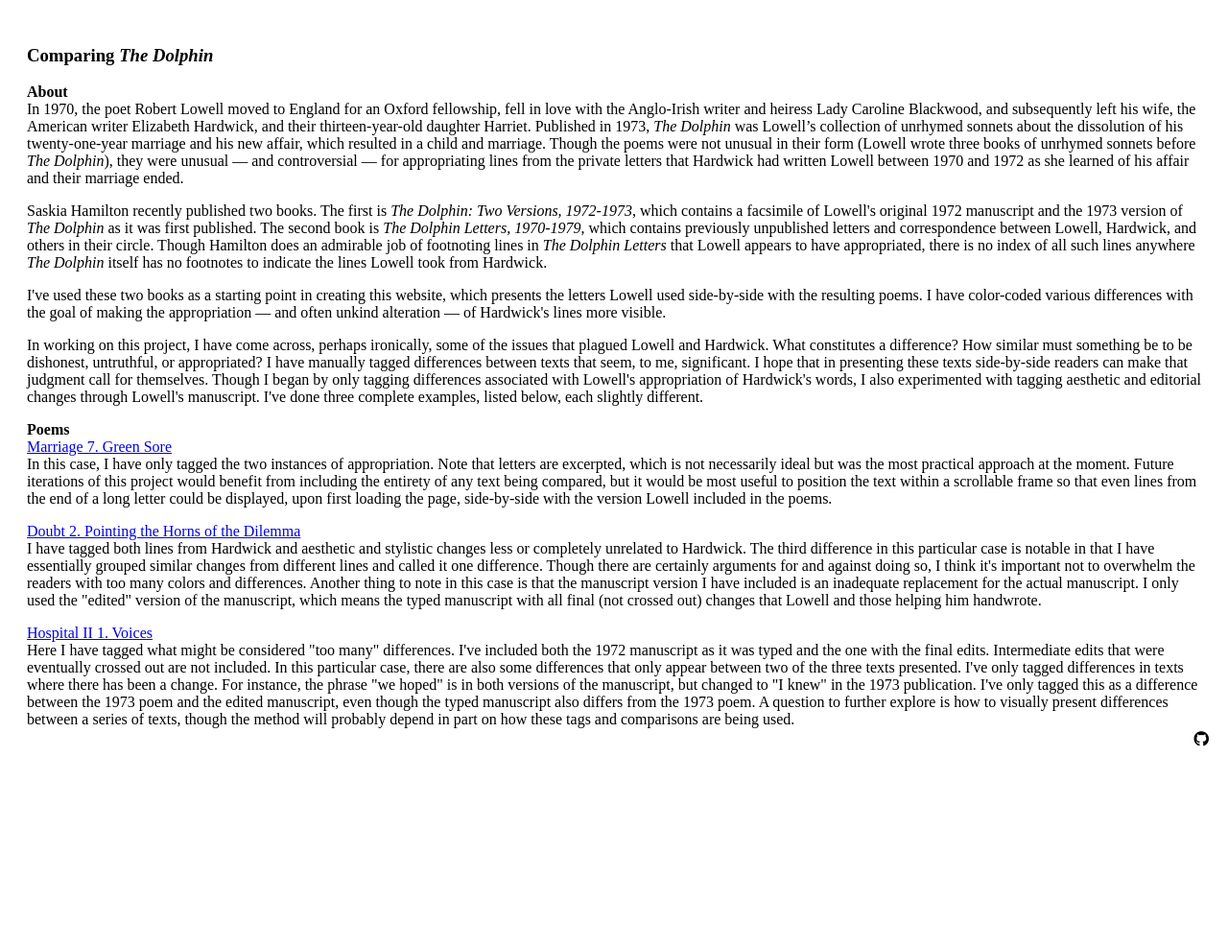
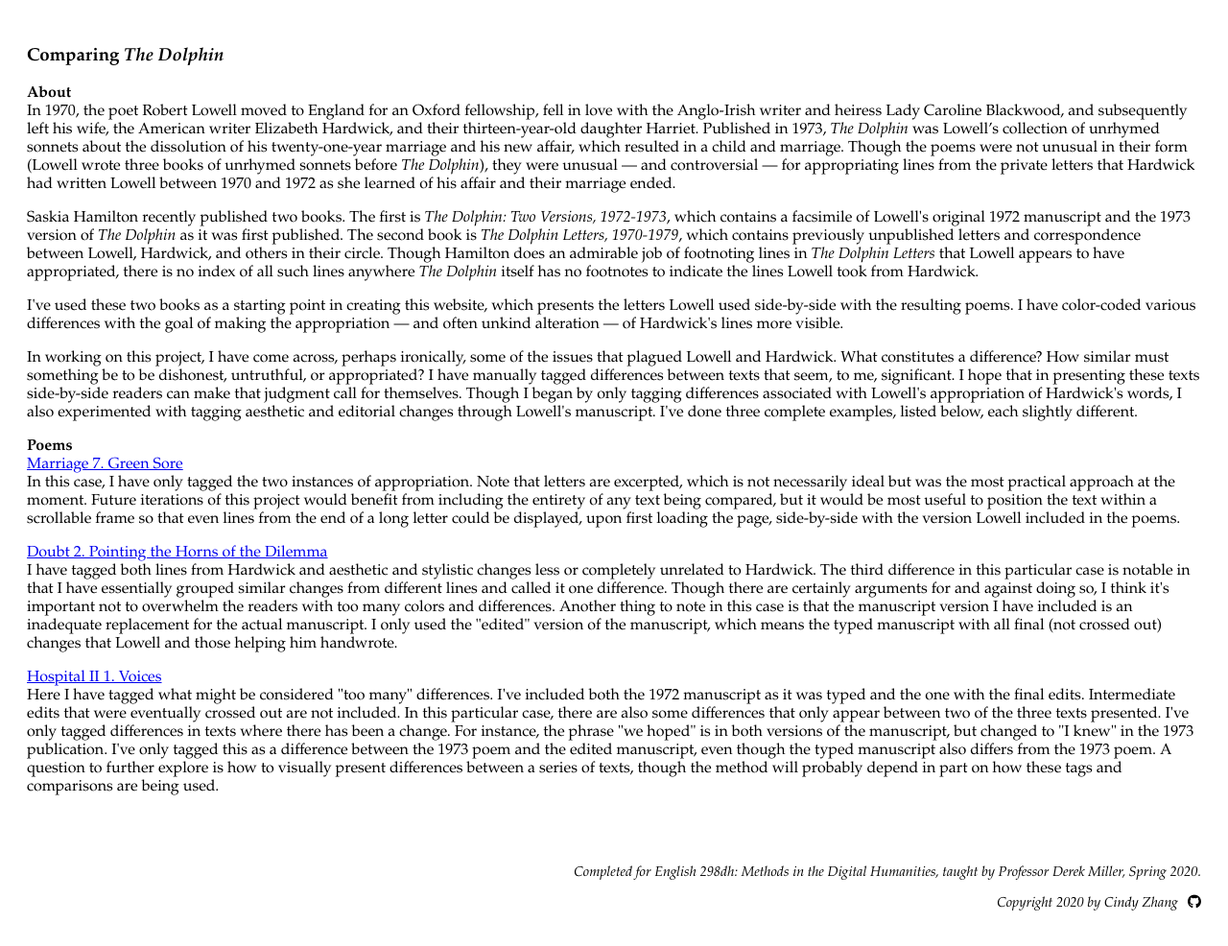
Before and after one commit to cindyz8735/dolphin, a Flask app: page / in a window 1280 px wide. Shown: the whole page at 96% size. Before the commit the page ends 778 px from the top, so only its background shows below. Run offline with Flask 2, Linux system fonts and the light colour scheme; some libraries are stand-ins or nearby versions.

Commit message:
minor tweaks to check project still works

```diff
--- a/static/poem.css
+++ b/static/poem.css
@@ -1,23 +1,22 @@
 body {
-    font-family: "Cormorant Garamond";
+    font-family: "Garamond";
     font-weight: 400;
     color: black;
 }
 
 footer {
-    position: fixed;
     bottom: 0;
     right: 0;
     margin: 20px;
+    text-align: right;
+    float: right;
+    font-size: 90%;
+    font-style: italic;
 }
 
 footer a i {
     color: black;
-}
-
-footer a {
-    float: right;
-    text-align: right;
+    padding-left: 10px;
 }
 
 ul {
@@ -30,6 +29,7 @@ ul {
 .texts {
     width: 90%;
     float: left;
+    display: flex;
 }
 
 .source {
@@ -53,7 +53,7 @@ ul {
 
 .buttons {
     padding: 10px 30px;
-    display: block;
+    display: flex;
 }
 
 .buttons li {
--- a/templates/index.html
+++ b/templates/index.html
@@ -3,7 +3,8 @@
 <head>
     <meta charset="UTF-8">
     <link rel="stylesheet" type="text/css" href="/static/poem.css">
-    <script src="https://kit.fontawesome.com/bc22427aa9.js" crossorigin="anonymous"></script>
+    <link rel="stylesheet" href="https://cdnjs.cloudflare.com/ajax/libs/font-awesome/6.0.0/css/all.min.css">
+    <script src='https://kit.fontawesome.com/a076d05399.js' crossorigin='anonymous'></script>
     <script src="https://ajax.googleapis.com/ajax/libs/jquery/1.4.4/jquery.min.js"></script>
     <title>The Dolphin: A Comparison</title>
 </head>
@@ -67,5 +68,8 @@
     </ul>
 </div>
 </body>
-<footer><a href="https://github.com/cindyz8735/dolphin"><i class="fab fa-github"></i></a></footer>
+<footer>
+    <p>Completed for English 298dh: Methods in the Digital Humanities, taught by Professor Derek Miller, Spring 2020.</p>
+    <p>Copyright 2020 by Cindy Zhang<a href="https://github.com/cindyz8735/dolphin"><i class="fa-brands fa-github"></i></a></p>
+</footer>
 </html>
```
